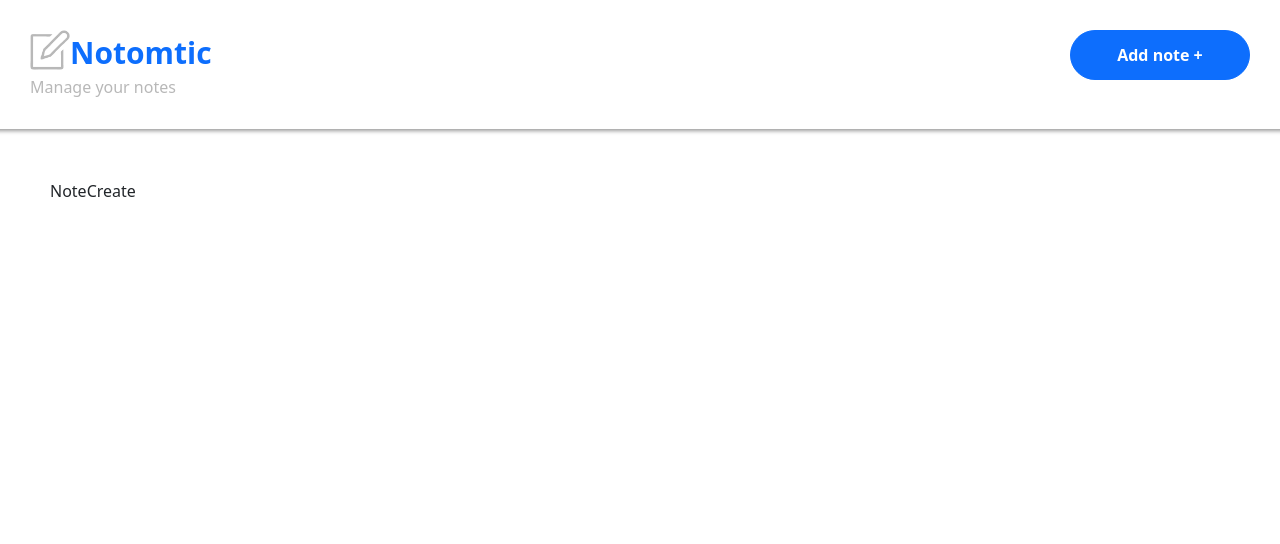
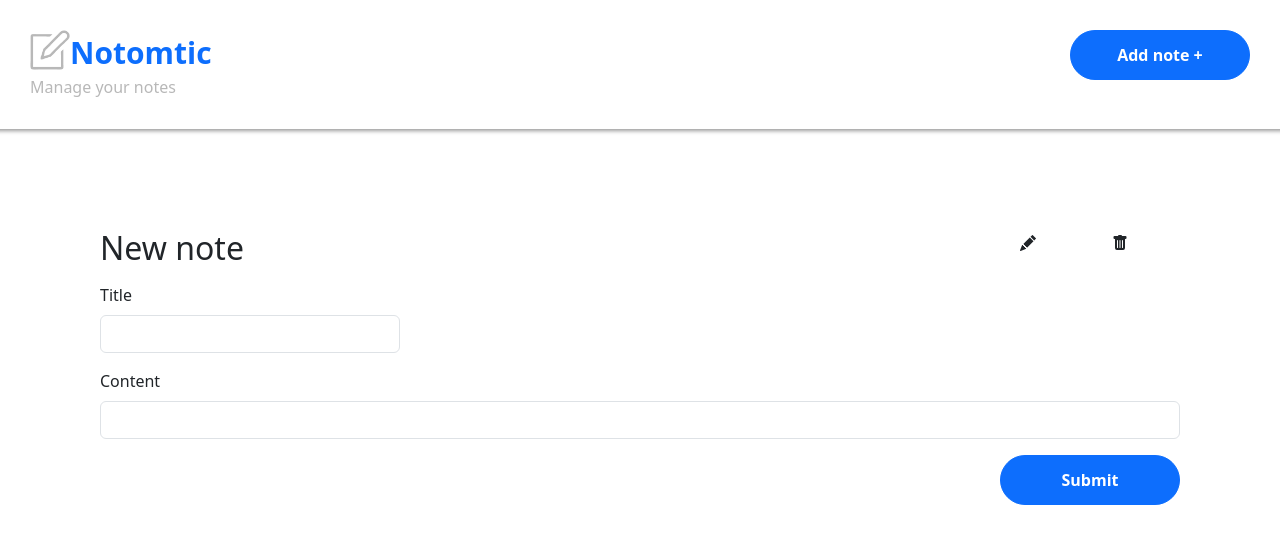
Before and after one commit to AmirrMahmoudi/react-notes-manager, a React (Create React App) app: page /note/new in a window 1280 px wide. Shown: the top 544 px of the page. Built offline with nearby package versions, Linux system fonts and the light colour scheme; data requests are answered from the project's data file.

Commit message:
Note from component structure

```diff
--- /dev/null
+++ b/src/components/NoteForm/NoteForm.jsx
@@ -0,0 +1,51 @@
+import s from "./style.module.css";
+
+import { PencilFill, TrashFill } from "react-bootstrap-icons";
+import { ButtonPrimary } from "components/ButtonPrimary/ButtonPrimary";
+export const NoteForm = ({ title }) => {
+  const actionIconst = (
+    <>
+      <div className="col-1">
+        <PencilFill className={s.icon} />
+      </div>
+      <div className="col-1">
+        <TrashFill className={s.icon} />
+      </div>
+    </>
+  );
+  const titleInput = (
+    <>
+      <label className="form-label" htmlFor="">
+        Title
+      </label>
+      <input type="text" name="title" className="form-control" />
+    </>
+  );
+  const contentInput = (
+    <>
+      <label className="form-label" htmlFor="">
+        Content
+      </label>
+      <input type="text" name="content" className="form-control" row="5" />
+    </>
+  );
+  const submitBtn = (
+    <div className={s.submit_btn}>
+      <ButtonPrimary>Submit</ButtonPrimary>
+    </div>
+  );
+  return (
+    <div className={s.container}>
+      <div className="row justify-content-space-betwwen">
+        <div className="col-10">
+          <h2 className="mb-3">{title}</h2>
+        </div>
+        {actionIconst}
+      </div>
+
+      <div className={`mb-3 ${s.title_input_container}`}>{titleInput}</div>
+      <div className="mb-3">{contentInput}</div>
+      {submitBtn}
+    </div>
+  );
+};
--- /dev/null
+++ b/src/components/NoteForm/style.module.css
@@ -0,0 +1,16 @@
+.container {
+  padding: 50px;
+  background-color: white;
+  border-radius: 22px;
+  height: 100%;
+}
+.icon {
+  cursor: pointer;
+}
+.title_input_container {
+  max-width: 300px;
+}
+
+.submit_btn {
+  text-align: right;
+}
--- a/src/pages/NoteCreate/NoteCreate.jsx
+++ b/src/pages/NoteCreate/NoteCreate.jsx
@@ -1,3 +1,9 @@
+import { NoteForm } from "components/NoteForm/NoteForm";
+
 export const NoteCreate = (props) => {
-  return <>NoteCreate</>;
+  return (
+    <>
+      <NoteForm title="New note" />
+    </>
+  );
 };
```
